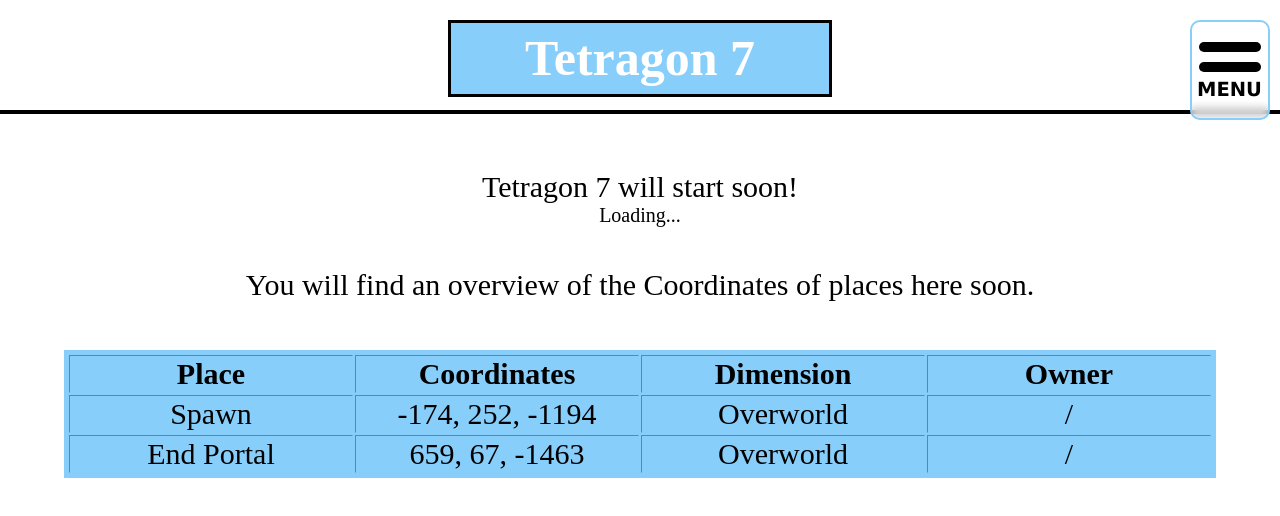
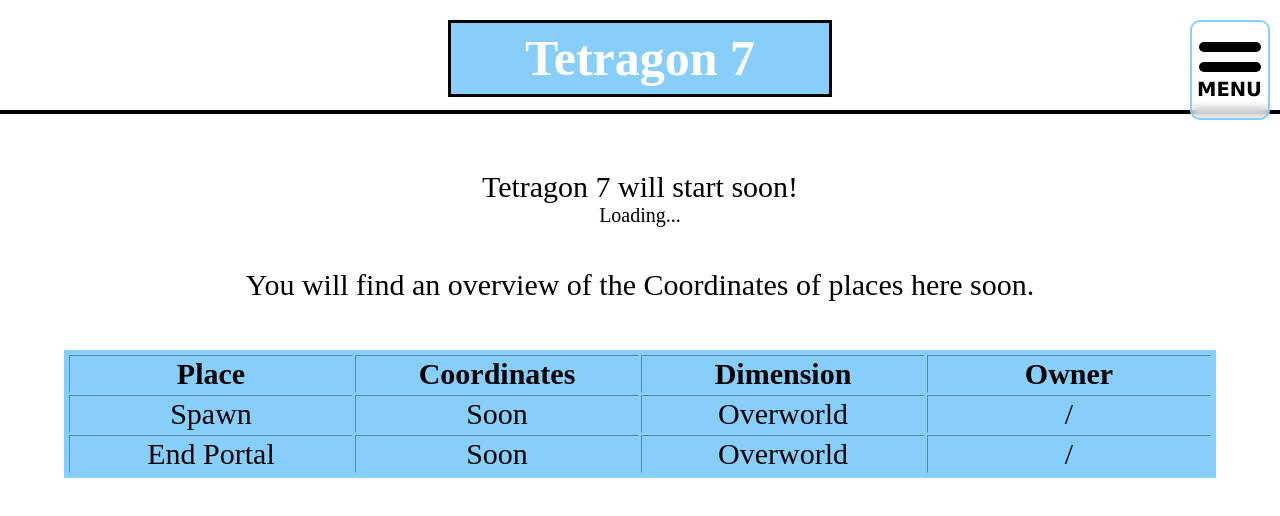
Before and after one commit to Patoll3461/mc-tetragon.de-website, a website: page news/tetragon7.html in a window 1280 px wide. Drawn offline with nearby package versions, Linux system fonts and the light colour scheme.

Commit message:
Update tetragon7.html

```diff
--- a/news/tetragon7.html
+++ b/news/tetragon7.html
@@ -4,7 +4,7 @@
         <meta charset="UTF-8">
         <meta name="viewport" content="width=device-width, initial-scale=1.0">
         <meta http-equiv="X-UA-Compatible" content="ie=edge">
-        <title>Tetragon 6</title>
+        <title>Tetragon 7</title>
         <link rel="icon" type="image/x-icon" href="../img/icon.png">
         <link rel="stylesheet" href="../style.css">
         <script src="https://ajax.googleapis.com/ajax/libs/jquery/3.7.1/jquery.min.js"></script>
@@ -47,13 +47,13 @@
               </tr>
               <tr>
                 <td>Spawn</td>
-                <td>-174, 252, -1194</td>
+                <td>Soon</td>
                 <td>Overworld</td>
                 <td>/</td>
               </tr>
               <tr>
                 <td>End Portal</td>
-                <td>659, 67, -1463</td>
+                <td>Soon</td>
                 <td>Overworld</td>
                 <td>/</td>
               </tr>
```
